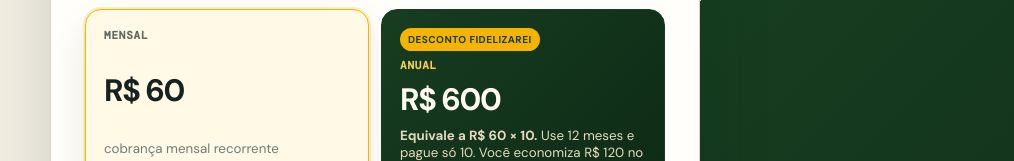
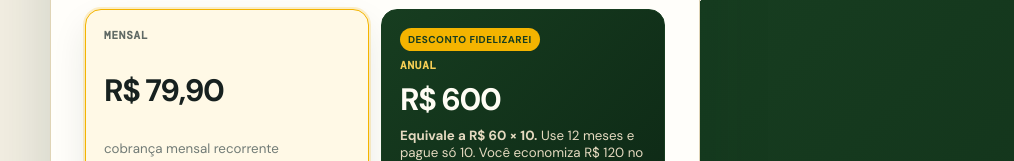
Before and after one commit to ivoportugal1/fidelizarei, a Next.js app: page /signup in a window 1280 px wide. Shown: the part 282-443 px from the top of the page, without its empty margins (265-1279 px from the left). Built offline with nearby package versions, Linux system fonts and the light colour scheme; a web font is replaced by a local one.

Commit message:
Update displayed monthly price to R$ 79.90

```diff
--- a/app/billing/plan-options.tsx
+++ b/app/billing/plan-options.tsx
@@ -11,7 +11,7 @@
     <div className={compact ? "billing-plans compact" : "billing-plans"}>
       <button type="button" className={selectedPlan === "monthly" ? "billing-plan active" : "billing-plan"} onClick={() => onSelect("monthly")}>
         <span>Mensal</span>
-        <b>R$ 60</b>
+                <b>R$ 79,90</b>
         <small>cobrança mensal recorrente</small>
       </button>
       <button type="button" className={selectedPlan === "yearly" ? "billing-plan annual active" : "billing-plan annual"} onClick={() => onSelect("yearly")}>
```
